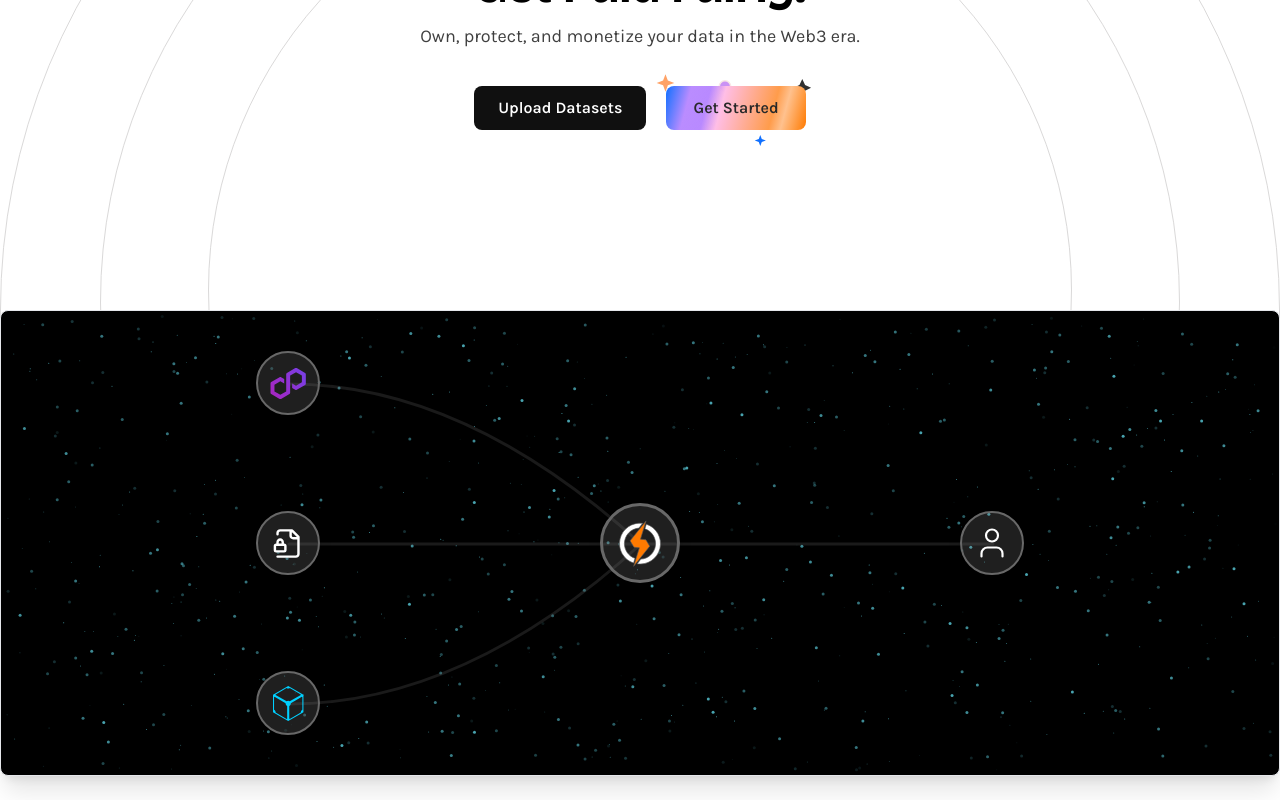
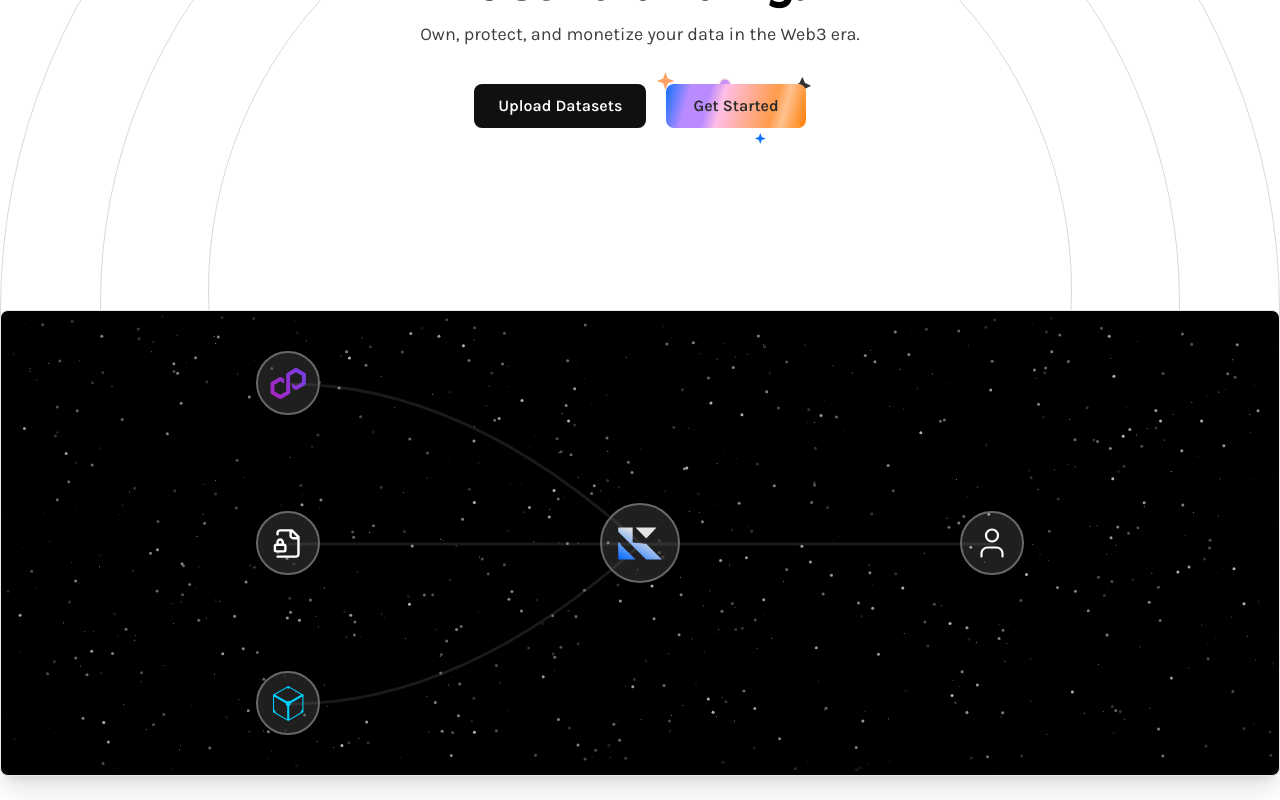
Before and after one commit to keynshare/Key-N-Share, a Next.js app in the folder client/: page / in a window 1280 px wide. Shown: the part 446-1246 px from the top of the page. Built offline with nearby package versions, Linux system fonts and the light colour scheme.

Commit message:
new logo, fixed navbar , lightup animation in fig

```diff
--- a/client/app/layout.tsx
+++ b/client/app/layout.tsx
@@ -1,13 +1,14 @@
 import type { Metadata } from "next";
-import { Poppins, Karla, Bricolage_Grotesque } from "next/font/google";
+import { Cinzel_Decorative, Karla, Bricolage_Grotesque } from "next/font/google";
 import "./globals.css";
 import Navbar from "@/components/Navbar";
 import clsx from "clsx";
 
-const poppins = Poppins({
-  variable: "--font-poppins",
+
+const cinzel_decorative = Cinzel_Decorative({
+  variable: "--font-cinzel-decorative",
   subsets: ["latin"],
-  weight: ["100", "200", "300", "400", "500", "600", "700", "800", "900"],
+  weight: ["400", "700", "900"],
 });
 
 
@@ -35,7 +36,7 @@ export default function RootLayout({
 }>) {
   return (
     <html lang="en">
-      <body className={clsx(bricolage.variable ,karla.className , poppins.variable, 'bg-white')}>
+      <body className={clsx(bricolage.variable ,karla.className ,  cinzel_decorative.variable, 'bg-white')}>
         <Navbar />
         {children}
       </body>
--- a/client/components/LandingPage/Diagram.tsx
+++ b/client/components/LandingPage/Diagram.tsx
@@ -6,15 +6,16 @@ import { Particles } from '../Animations/Particles'
 const cn = (...classes: (string | undefined)[]) => classes.filter(Boolean).join(" ")
 
 
-const Circle = forwardRef<HTMLDivElement, { className?: string; children?: React.ReactNode }>(
-  ({ className, children }, ref) => {
+const Circle = forwardRef<HTMLDivElement, { className?: string; children?: React.ReactNode; forceHover?: boolean }>(
+  ({ className, children, forceHover }, ref) => {
     return (
       <div
         ref={ref}
         className={cn(
-          "z-10 flex items-center cursor-pointer justify-center rounded-full transition-colors duration-500 border-2 border-[#686868] hover:border-cyan-300 bg-[#CFCFCF]/15 hover:bg-cyan-300/30 backdrop-blur-3xl shadow-[0_0_20px_-12px_rgba(0,0,0,0.8)]",
+          "z-10 flex items-center cursor-pointer justify-center rounded-full transition-colors duration-500 border-2 border-[#686868] hover:border-[#80b4fa] bg-[#CFCFCF]/15 hover:bg-[#0d182b] backdrop-blur-3xl shadow-[0_0_20px_-12px_rgba(0,0,0,0.8)]",
           "w-12 h-12 p-2 sm:w-10 sm:h-10 sm:p-2.5 md:w-16 md:h-16 md:p-3",
           className,
+          forceHover ? "!border-[#5ebfff] !bg-[#0d182b]" : undefined
         )}
       >
         {children}
@@ -35,9 +36,9 @@ const Icons = {
 <path d="M38.6154 31.6913L50.7125 24.7328C51.3537 24.3632 51.75 23.6778 51.75 22.9421V9.02512C51.75 8.28944 51.3537 7.604 50.7125 7.23436L38.6154 0.275883C37.9742 -0.093753 37.1781 -0.0901643 36.5404 0.275883L24.4434 7.23436C23.8021 7.604 23.4059 8.28944 23.4059 9.02512V33.8948L14.9221 38.7718L6.43828 33.8948V24.1371L14.9221 19.2601L20.5167 22.4791V15.9334L15.9596 13.31C15.6462 13.1306 15.2859 13.0337 14.9221 13.0337C14.5582 13.0337 14.198 13.1306 13.8846 13.31L1.78751 20.2685C1.14627 20.6381 0.75 21.3236 0.75 22.0593V35.9762C0.75 36.7119 1.14627 37.3973 1.78751 37.767L13.8846 44.7255C14.5258 45.0915 15.3183 45.0915 15.9596 44.7255L28.0566 37.767C28.6979 37.3973 29.0941 36.7119 29.0941 35.9762V11.1066L29.2454 11.0204L37.5743 6.22953L46.0581 11.1066V20.8642L37.5743 25.7413L31.9869 22.5294V29.0752L36.5368 31.6913C37.1781 32.0574 37.9742 32.0574 38.6118 31.6913H38.6154Z" fill="url(#paint0_linear_84_53)"/>
 <defs>
 <linearGradient id="paint0_linear_84_53" x1="0.584286" y1="37.3399" x2="49.465" y2="8.85907" gradientUnits="userSpaceOnUse">
-<stop stop-color="#A726C1"/>
-<stop offset="0.88" stop-color="#803BDF"/>
-<stop offset="1" stop-color="#7B3FE4"/>
+<stop stopColor="#A726C1"/>
+<stop offset="0.88" stopColor="#803BDF"/>
+<stop offset="1" stopColor="#7B3FE4"/>
 </linearGradient>
 </defs>
 </svg>
@@ -56,23 +57,29 @@ const Icons = {
 
   ),
 
-  image5: () => (
-    <svg viewBox="0 0 24 24" fill="none">
-      <path
-        d="M11.572 0c-.176 0-.31.001-.358.007a19.76 19.76 0 0 1-.364.033C7.443.346 4.25 2.185 2.228 5.012a11.875 11.875 0 0 0-2.119 5.243c-.096.659-.108.854-.108 1.747s.012 1.089.108 1.748c.652 4.506 3.86 8.292 8.209 9.695.779.25 1.6.422 2.534.525.363.04 1.935.04 2.299 0 1.611-.178 2.977-.577 4.323-1.264.207-.106.247-.134.219-.158-.02-.013-.9-1.193-1.955-2.62l-1.919-2.592-2.404-3.558a338.739 338.739 0 0 0-2.422-3.556c-.009-.002-.018 1.579-.023 3.51-.007 3.38-.01 3.515-.052 3.595a.426.426 0 0 1-.206.214c-.075.037-.14.044-.495.044H7.81l-.108-.068a.438.438 0 0 1-.157-.171l-.05-.106.006-4.703.007-4.705.072-.092a.645.645 0 0 1 .174-.143c.096-.047.134-.051.54-.051.478 0 .558.018.682.154.035.038 1.337 1.999 2.895 4.361a10760.433 10760.433 0 0 0 4.735 7.17l1.9 2.879.096-.063a12.317 12.317 0 0 0 2.466-2.163 11.944 11.944 0 0 0 2.824-6.134c.096-.66.108-.854.108-1.748 0-.893-.012-1.088-.108-1.747-.652-4.506-3.859-8.292-8.208-9.695a12.597 12.597 0 0 0-2.499-.523A33.119 33.119 0 0 0 11.573 0zm4.069 7.217c.347 0 .408.005.486.047a.473.473 0 0 1 .237.277c.018.06.023 1.365.018 4.304l-.006 4.218-.744-1.14-.746-1.14v-3.066c0-1.982.01-3.097.023-3.15a.478.478 0 0 1 .233-.296c.096-.05.13-.054.5-.054z"
-        fill="#000"
-      />
+
+  image6: () => (
+    <svg width="141" height="103" viewBox="0 0 141 103" fill="none" xmlns="http://www.w3.org/2000/svg">
+    <path d="M0.701493 14.2069V0H47V47.3305C47 47.8444 47.3895 48.2747 47.9009 48.3256L88.0072 52.3181C89.6145 52.4781 91.117 53.189 92.2599 54.3304L141 103H92.9582C91.3785 103 89.8626 102.377 88.7393 101.266L0.701493 14.2069Z" fill="url(#paint0_linear_513_32)"/>
+    <path d="M90.4925 35.5172L56.1194 0H123.463L90.4925 35.5172Z" fill="url(#paint1_linear_513_32)"/>
+    <path d="M1.40299 103L0 46.8828L56.1194 103H1.40299Z" fill="url(#paint2_linear_513_32)"/>
+    <defs>
+    <linearGradient id="paint0_linear_513_32" x1="70.5" y1="-3.94029e-06" x2="-26.1289" y2="187.698" gradientUnits="userSpaceOnUse">
+    <stop offset="0.0769231" stopColor="#E5E5E5"/>
+    <stop offset="0.552885" stopColor="#1070FF"/>
+    </linearGradient>
+    <linearGradient id="paint1_linear_513_32" x1="70.5" y1="-3.94029e-06" x2="-26.1289" y2="187.698" gradientUnits="userSpaceOnUse">
+    <stop offset="0.0769231" stopColor="#E5E5E5"/>
+    <stop offset="0.552885" stopColor="#1070FF"/>
+    </linearGradient>
+    <linearGradient id="paint2_linear_513_32" x1="70.5" y1="-3.94029e-06" x2="-26.1289" y2="187.698" gradientUnits="userSpaceOnUse">
+    <stop offset="0.0769231" stopColor="#E5E5E5"/>
+    <stop offset="0.552885" stopColor="#1070FF"/>
+    </linearGradient>
+    </defs>
     </svg>
-  ),
-  image6: () => (
-   <svg width="65" height="71" viewBox="0 0 65 71" fill="none" xmlns="http://www.w3.org/2000/svg">
-<path d="M14.416 9.62183C20.9156 5.13403 28.8589 3.23821 36.6846 4.30737L30.7979 11.6716C24.7137 12.0866 19.0132 14.794 14.8477 19.2478C10.6823 23.7015 8.36183 29.5697 8.35449 35.6677C8.36137 40.7101 9.94979 45.6242 12.8965 49.7166C15.8433 53.8087 20.0006 56.8734 24.7812 58.4792L22.5371 65.7371C15.0319 63.2761 8.71788 58.0978 4.83594 51.2195C0.954034 44.3411 -0.214986 36.2589 1.55762 28.5623C3.33022 20.8656 7.91645 14.1097 14.416 9.62183Z" fill="white"/>
-<path d="M14.416 9.62183C20.9156 5.13403 28.8589 3.23821 36.6846 4.30737L30.7979 11.6716C24.7137 12.0866 19.0132 14.794 14.8477 19.2478C10.6823 23.7015 8.36183 29.5697 8.35449 35.6677C8.36137 40.7101 9.94979 45.6242 12.8965 49.7166C15.8433 53.8087 20.0006 56.8734 24.7812 58.4792L22.5371 65.7371C15.0319 63.2761 8.71788 58.0978 4.83594 51.2195C0.954034 44.3411 -0.214986 36.2589 1.55762 28.5623C3.33022 20.8656 7.91645 14.1097 14.416 9.62183Z" stroke="#575757"/>
-<path d="M42.2529 5.53101C49.8141 7.9514 56.189 13.1248 60.1143 20.0251C64.0393 26.9256 65.2276 35.0494 63.4434 42.7849C61.6591 50.5206 57.0332 57.3031 50.4824 61.7878C43.9316 66.2723 35.9345 68.131 28.0771 66.9958L33.9111 59.6814C39.5105 59.3662 44.8233 57.1052 48.9316 53.2888C53.0402 49.4719 55.6862 44.3401 56.4121 38.78C57.1377 33.2195 55.8975 27.5798 52.9062 22.8367C49.9153 18.0936 45.3608 14.5449 40.0303 12.8035L42.2529 5.53101Z" fill="white"/>
-<path d="M42.2529 5.53101C49.8141 7.9514 56.189 13.1248 60.1143 20.0251C64.0393 26.9256 65.2276 35.0494 63.4434 42.7849C61.6591 50.5206 57.0332 57.3031 50.4824 61.7878C43.9316 66.2723 35.9345 68.131 28.0771 66.9958L33.9111 59.6814C39.5105 59.3662 44.8233 57.1052 48.9316 53.2888C53.0402 49.4719 55.6862 44.3401 56.4121 38.78C57.1377 33.2195 55.8975 27.5798 52.9062 22.8367C49.9153 18.0936 45.3608 14.5449 40.0303 12.8035L42.2529 5.53101Z" stroke="#575757"/>
-<path d="M33.2285 28.7305L41.6113 29.7607L47.5791 39.6211L22.6992 70.8301L31.54 42.2334L23.1562 41.2031L17.1885 31.3467L41.8574 0.5L33.2285 28.7305Z" fill="#FF7A00"/>
-<path d="M33.2285 28.7305L41.6113 29.7607L47.5791 39.6211L22.6992 70.8301L31.54 42.2334L23.1562 41.2031L17.1885 31.3467L41.8574 0.5L33.2285 28.7305Z" stroke="#575757"/>
-</svg>
+
+
 
 
   ),
@@ -95,7 +102,6 @@ const Icons = {
 export const Diagram: React.FC<DiagramProp> = ({
   className,
   icons = Icons,
-
   beamSpeed = 9,
 }) => {
   const containerRef = useRef<HTMLDivElement | null>(null)
@@ -105,9 +111,9 @@ export const Diagram: React.FC<DiagramProp> = ({
   const div4Ref = useRef<HTMLDivElement>(null)
   const div5Ref = useRef<HTMLDivElement>(null)
   const [particleCount, setParticleCount] = useState<number>(200)
+  const [forceHover, setForceHover] = useState([false, false, false, false, false]);
 
   useEffect(() => {
-
     const updateParticleCount = () => {
       if (window.innerWidth < 640) {
         setParticleCount(100)
@@ -117,17 +123,33 @@ export const Diagram: React.FC<DiagramProp> = ({
         setParticleCount(800)
       }
     }
-
     updateParticleCount()
-
     window.addEventListener('resize', updateParticleCount)
     return () => window.removeEventListener('resize', updateParticleCount)
   }, [])
 
+  useEffect(() => {
+    // Trigger hover for all circles
+    setForceHover([true, true, true, true, true]);
+    const hoverDuration = 2000; // ms
+    const intervalDuration = (beamSpeed ?? 9) * 1000; // ms
+
+    const interval = setInterval(() => {
+      setForceHover([true, true, true, true, true]);
+      setTimeout(() => setForceHover([false, false, false, false, false]), hoverDuration);
+    }, intervalDuration);
+
+    // Initial trigger
+    const initialTimeout = setTimeout(() => setForceHover([false, false, false, false, false]), hoverDuration);
+
+    return () => {
+      clearInterval(interval);
+      clearTimeout(initialTimeout);
+    };
+  }, [beamSpeed]);
+
   return (
     <>
-
-
       <div
         className={cn(
           "relative flex w-full  mx-auto items-center -translate-y-6 justify-center bg-black overflow-hidden rounded-lg border bg-background",
@@ -140,64 +162,65 @@ export const Diagram: React.FC<DiagramProp> = ({
           className="absolute inset-0"
           quantity={particleCount}
           ease={30}
-        color='#67e8f9'
+
           size={0.5}
           refresh/>
-
         <div className="flex h-full w-full flex-row items-stretch justify-between max-w-3xl">
           <div className="flex flex-col justify-center gap-10 md:gap-24">
-          <Circle ref={div1Ref}>{icons.image1()}</Circle>
-          <Circle ref={div2Ref}>{icons.image2()}</Circle>
-          <Circle ref={div3Ref}>{icons.image3()}</Circle>
+            <Circle ref={div1Ref} forceHover={forceHover[0]}>{icons.image1()}</Circle>
+            <Circle ref={div2Ref} forceHover={forceHover[1]}>{icons.image2()}</Circle>
+            <Circle ref={div3Ref} forceHover={forceHover[2]}>{icons.image3()}</Circle>
           </div>
           <div className="flex flex-col justify-center">
             <Circle
               ref={div4Ref}
-            className="w-10 h-10 sm:w-12 sm:h-12 md:p-4 md:w-20 md:h-20 border-[3px]"
+              className="w-10 h-10 sm:w-12 sm:h-12 md:p-4 md:w-20 md:h-20 "
+              forceHover={forceHover[3]}
             >
               {icons.image6()}
             </Circle>
           </div>
           <div className="flex flex-col justify-center">
-          <Circle ref={div5Ref}>{icons.image7()}</Circle>
+            <Circle ref={div5Ref} forceHover={forceHover[4]}>{icons.image7()}</Circle>
           </div>
         </div>
-
         <BeamAnimation
           containerRef={containerRef}
           fromRef={div1Ref}
           toRef={div4Ref}
           duration={beamSpeed}
-        gradientStartColor='#FFC300'
-        gradientStopColor='#A100FF '
+          gradientStartColor="#FFC300"
+          gradientStopColor="#A100FF"
+
         />
         <BeamAnimation
           containerRef={containerRef}
           fromRef={div2Ref}
           toRef={div4Ref}
           duration={beamSpeed}
-    gradientStartColor='#FFC300'
-        gradientStopColor='#A100FF '
+          gradientStartColor="#FFC300"
+          gradientStopColor="#A100FF"
+
         />
         <BeamAnimation
           containerRef={containerRef}
           fromRef={div3Ref}
           toRef={div4Ref}
           duration={beamSpeed}
-        gradientStartColor='#FFC300'
-        gradientStopColor='#A100FF '
+          gradientStartColor="#FFC300"
+          gradientStopColor="#A100FF"
+
         />
-
         <BeamAnimation
           containerRef={containerRef}
           fromRef={div4Ref}
           toRef={div5Ref}
           duration={beamSpeed}
-        gradientStartColor='#FFC300'
-        gradientStopColor='#A100FF '
+          gradientStartColor="#FFC300"
+          gradientStopColor="#A100FF"
+
         />
       </div>
-
     </>
   )
 }
--- a/client/components/Navbar.tsx
+++ b/client/components/Navbar.tsx
@@ -108,7 +108,7 @@ function Navbar() {
             />
             <p
               className={clsx(
-                'font-poppins transition-all text-2xl lg:text-[29px] duration-500 ease-in-out overflow-hidden whitespace-nowrap',
+                'font-cinzel transition-all text-2xl lg:text-[29px] duration-500 ease-in-out overflow-hidden whitespace-nowrap',
                 IsScrolled ? 'max-w-xs opacity-100 lg:max-w-0 lg:opacity-0' : 'max-w-xs opacity-100'
               )}
             >
@@ -123,7 +123,7 @@ function Navbar() {
             <div
               ref={containerRef}
               className={clsx(
-                'flex justify-center items-center p-[3px] transition-all duration-500 ease-in-out hover:shadow-lg',
+                'flex justify-center items-center p-[3px] transition-all duration-500 ease-in-out ',
                 IsScrolled
                   ? 'rounded-none border-none backdrop-blur-none bg-transparent'
                   : 'rounded-full border border-[#d7d6d6cc] backdrop-blur-sm bg-[#DBF0FF]/30'
@@ -137,7 +137,7 @@ function Navbar() {
                    onMouseLeave={handleMouseLeave}
                   className={clsx(
                     IsScrolled ? 'rounded-2xl ' : 'rounded-full ',
-                    'relative z-20 px-5 py-[8px] transition-all duration-300 text-black hover:text-[#004CBE] hover:scale-105 transform'
+                    'relative z-20 px-5 py-[8px] transition-all duration-300 text-black hover:text-[#272727] hover:scale-105 transform'
                   )}
                 >
                   {link.label}
--- a/client/tailwind.config.js
+++ b/client/tailwind.config.js
@@ -8,8 +8,8 @@ module.exports = {
   theme: {
     extend: {
        fontFamily: {
-        poppins: ['var(--font-poppins)'],
         bricola: ['var(--font-bricolage-grotesque)'],
+        cinzel: ['var(--font-cinzel-decorative)'],
         body: ['inherit'],
       },
     },
```
Also changed, not shown: client/public/logo.svg. Lines whose indentation alone changed are shown as unchanged.
